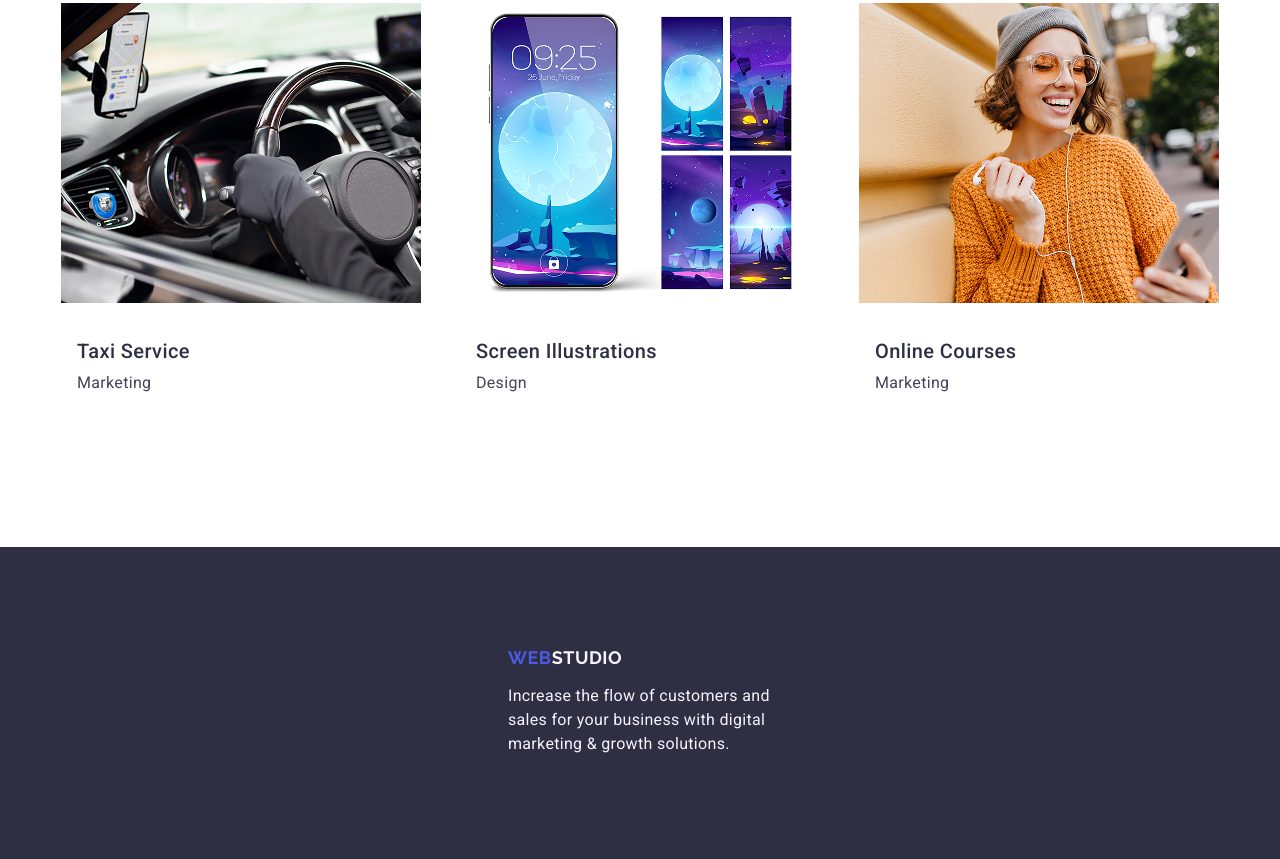
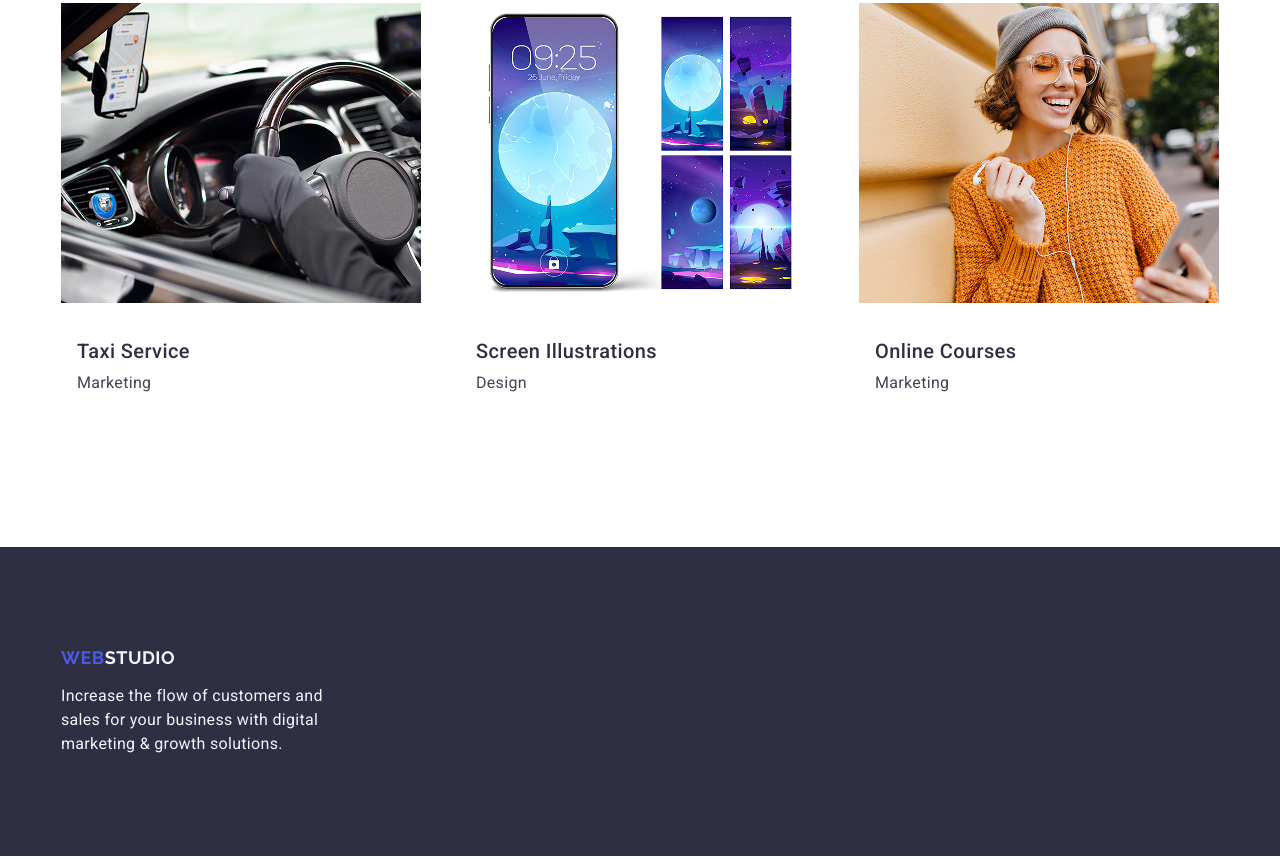
Before and after one commit to Aleksandr-Prodan/goit-markup-hw-03, a plain HTML site: page index.html in a window 1280 px wide. Shown: the part 2455-3314 px from the top of the page. Drawn offline with nearby package versions, Linux system fonts and the light colour scheme.

Commit message:
commit message

```diff
--- a/css/styles.css
+++ b/css/styles.css
@@ -247,8 +247,6 @@ h1, h2, h3, h4, h5, h6, p {
     background-color: #2e2f42;
 }
 .footer-container {
-    height: 312px;
-    width: 264px;
     padding: 100px 0;
     margin: 0 auto;
 }
@@ -259,6 +257,7 @@ h1, h2, h3, h4, h5, h6, p {
     letter-spacing: 0.02em;
     color: #f4f4fd;
     margin-top: 16px;
+    max-width: 264px;
 }
 .logo-span-footer {
     color: #f4f4fd;
```
